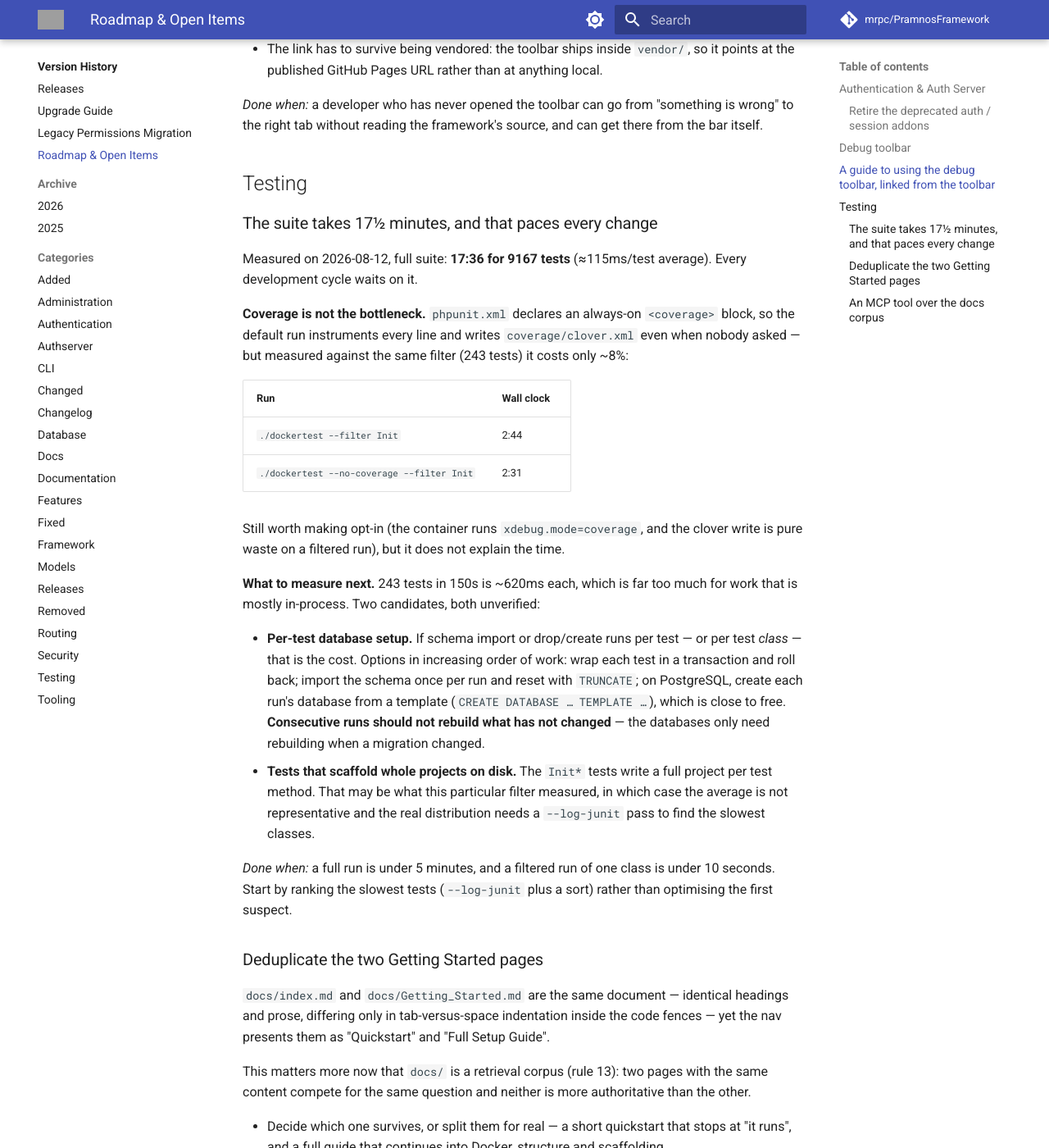
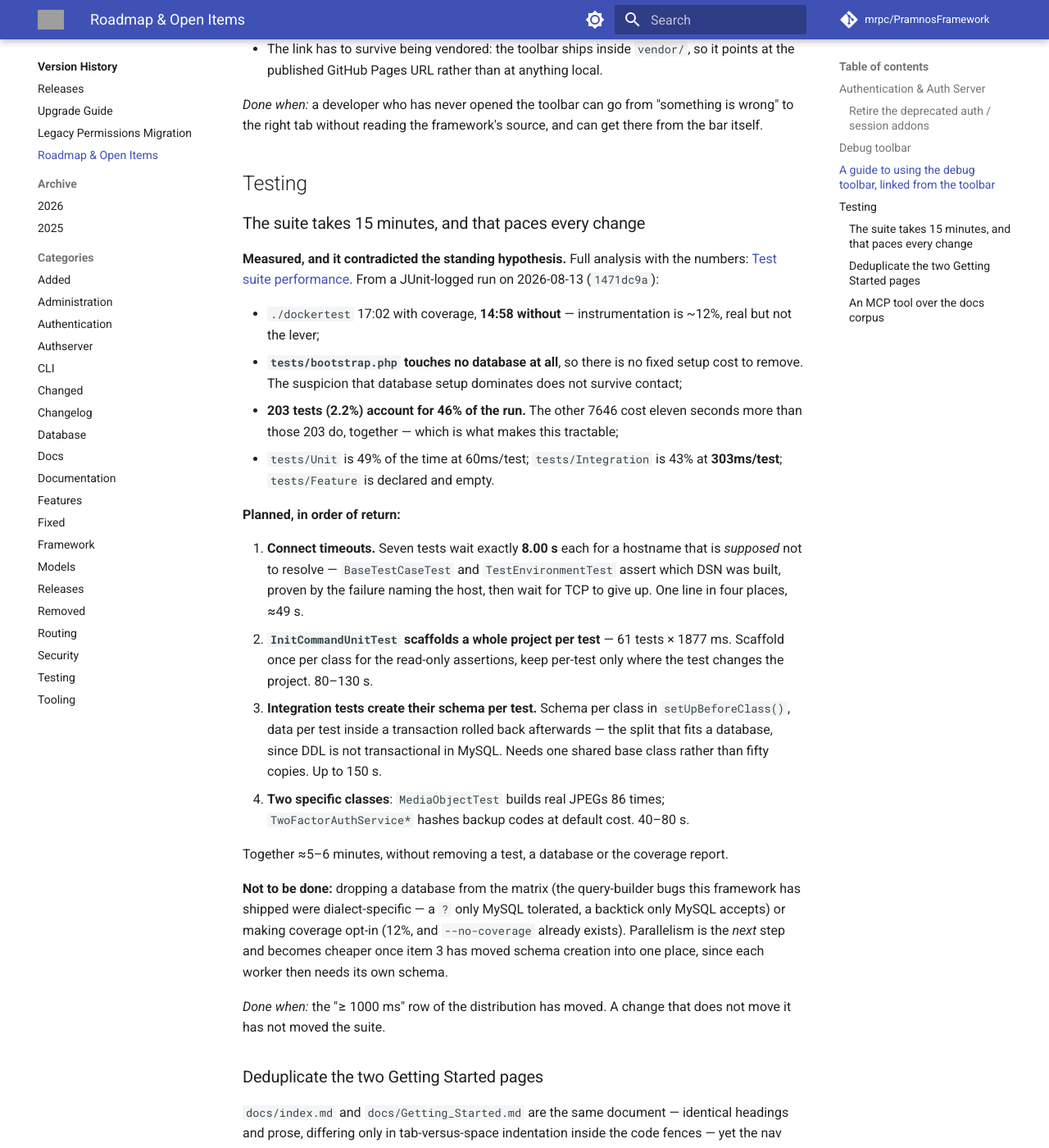
Before and after one commit to mrpc/PramnosFramework, an MkDocs documentation site: the page built from docs/Roadmap.md, in a window 1280 px wide and 1400 px high, scrolled down 1691 px. Shown: the whole window at 82% size. Built offline with MkDocs 1.6.1 and Material for MkDocs 9.7.7, drawn with Linux system fonts in a browser that asks for light colours; comment, search, counter and statistics services are not loaded; grey boxes are pictures that could not be loaded.

Commit message:
docs(testing): measure where the suite's fifteen minutes go
Measured rather than reasoned about, and the first thing the measurement did was
contradict the standing hypothesis in the Roadmap.

The Roadmap assumed database setup dominates, because the suite exercises MySQL,
PostgreSQL and TimescaleDB. It does not: tests/bootstrap.php touches no database at all —
constants and stubs, no DROP/CREATE, no migration run, no dump import — so there is no
fixed setup cost to remove. And half the time is in tests/Unit, which mostly has no
database (439s of 891s, at 60ms per test) while Integration is 43% at 303ms per test.
Coverage instrumentation is 12% (17:02 with, 14:58 without), real but not the lever.

The distribution is the finding: 203 tests — 2.2% of them — account for 46% of the run,
and the remaining 7646 cost eleven seconds more than those 203 do together. There is no
need to make the suite generally faster, only about two hundred specific tests.

The clearest single item: the slowest tests in the whole suite each take 8.00s to the
hundredth. A round 8.00 is not work, it is a timeout — those tests construct a PDO against
a hostname that is *supposed* not to resolve, because what they assert is which DSN was
built, and then the suite waits for TCP to give up. Seven of them, 56s. One line in four
places removes 49s without changing an assertion.

The plan, in order of return: connect timeouts (49s); InitCommandUnitTest scaffolding once
per class instead of 61 times (80-130s); integration schema per class with data per test in
a rolled-back transaction, which is the split that fits a database since DDL is not
transactional in MySQL (up to 150s); and two specific classes' fixtures and hash cost
(40-80s). Around five to six minutes, without removing a test, a database or the coverage
report.

Also recorded is what not to do, with the reason: not dropping a database from the matrix
(the query-builder bugs this framework has shipped were dialect-specific — a ? placeholder
only MySQL tolerated, a backtick only MySQL accepts, so the repetition is the test), not
making coverage opt-in, and not reaching for parallelism first — it is the right second
step and gets cheaper once schema creation lives in one place.

The Testing Guide gains the three habits that put a test in the expensive 2%, so the next
one written does not join them.

Full suite green: 9364 tests, 23364 assertions.

```diff
--- a/docs/Roadmap.md
+++ b/docs/Roadmap.md
@@ -78,42 +78,47 @@ from the bar itself.
 
 ## Testing
 
-### The suite takes 17½ minutes, and that paces every change
+### The suite takes 15 minutes, and that paces every change
 
-Measured on 2026-08-12, full suite: **17:36 for 9167 tests** (≈115ms/test average).
-Every development cycle waits on it.
+**Measured, and it contradicted the standing hypothesis.** Full analysis with the
+numbers: [Test suite performance](Pramnos_Test_Suite_Performance.md). From a
+JUnit-logged run on 2026-08-13 (`1471dc9a`):
 
-**Coverage is not the bottleneck.** `phpunit.xml` declares an always-on
-`<coverage>` block, so the default run instruments every line and writes
-`coverage/clover.xml` even when nobody asked — but measured against the same
-filter (243 tests) it costs only ~8%:
+- `./dockertest` 17:02 with coverage, **14:58 without** — instrumentation is ~12%, real
+  but not the lever;
+- **`tests/bootstrap.php` touches no database at all**, so there is no fixed setup cost
+  to remove. The suspicion that database setup dominates does not survive contact;
+- **203 tests (2.2%) account for 46% of the run.** The other 7646 cost eleven seconds
+  more than those 203 do, together — which is what makes this tractable;
+- `tests/Unit` is 49% of the time at 60ms/test; `tests/Integration` is 43% at
+  **303ms/test**; `tests/Feature` is declared and empty.
 
-| Run | Wall clock |
-|---|---|
-| `./dockertest --filter Init` | 2:44 |
-| `./dockertest --no-coverage --filter Init` | 2:31 |
+**Planned, in order of return:**
 
-Still worth making opt-in (the container runs `xdebug.mode=coverage`, and the
-clover write is pure waste on a filtered run), but it does not explain the time.
+1. **Connect timeouts.** Seven tests wait exactly **8.00 s** each for a hostname that is
+   *supposed* not to resolve — `BaseTestCaseTest` and `TestEnvironmentTest` assert which
+   DSN was built, proven by the failure naming the host, then wait for TCP to give up.
+   One line in four places, ≈49 s.
+2. **`InitCommandUnitTest` scaffolds a whole project per test** — 61 tests × 1877 ms.
+   Scaffold once per class for the read-only assertions, keep per-test only where the
+   test changes the project. 80–130 s.
+3. **Integration tests create their schema per test.** Schema per class in
+   `setUpBeforeClass()`, data per test inside a transaction rolled back afterwards — the
+   split that fits a database, since DDL is not transactional in MySQL. Needs one shared
+   base class rather than fifty copies. Up to 150 s.
+4. **Two specific classes**: `MediaObjectTest` builds real JPEGs 86 times;
+   `TwoFactorAuthService*` hashes backup codes at default cost. 40–80 s.
 
-**What to measure next.** 243 tests in 150s is ~620ms each, which is far too much
-for work that is mostly in-process. Two candidates, both unverified:
+Together ≈5–6 minutes, without removing a test, a database or the coverage report.
 
-- **Per-test database setup.** If schema import or drop/create runs per test — or
-  per test *class* — that is the cost. Options in increasing order of work: wrap
-  each test in a transaction and roll back; import the schema once per run and
-  reset with `TRUNCATE`; on PostgreSQL, create each run's database from a template
-  (`CREATE DATABASE … TEMPLATE …`), which is close to free. **Consecutive runs
-  should not rebuild what has not changed** — the databases only need rebuilding
-  when a migration changed.
-- **Tests that scaffold whole projects on disk.** The `Init*` tests write a full
-  project per test method. That may be what this particular filter measured, in
-  which case the average is not representative and the real distribution needs a
-  `--log-junit` pass to find the slowest classes.
+**Not to be done:** dropping a database from the matrix (the query-builder bugs this
+framework has shipped were dialect-specific — a `?` only MySQL tolerated, a backtick only
+MySQL accepts) or making coverage opt-in (12%, and `--no-coverage` already exists).
+Parallelism is the *next* step and becomes cheaper once item 3 has moved schema creation
+into one place, since each worker then needs its own schema.
 
-*Done when:* a full run is under 5 minutes, and a filtered run of one class is
-under 10 seconds. Start by ranking the slowest tests (`--log-junit` plus a sort)
-rather than optimising the first suspect.
+*Done when:* the "≥ 1000 ms" row of the distribution has moved. A change that does not
+move it has not moved the suite.
 
 ### Deduplicate the two Getting Started pages
 
--- a/mkdocs.yml
+++ b/mkdocs.yml
@@ -108,4 +108,5 @@ nav:
     - Console Commands: Pramnos_Console_Guide.md
     - Workers & Daemons: Pramnos_Workers_And_Daemons_Guide.md
     - Testing: Pramnos_Testing_Guide.md
+    - Test suite performance: Pramnos_Test_Suite_Performance.md
     - Debugging: Pramnos_Debugging_Guide.md
```
Also changed, not shown: docs/Pramnos_Test_Suite_Performance.md (added, +186 -0 lines), docs/Pramnos_Testing_Guide.md (+24 -0 lines), docs/version-history/posts/2026-08-14-where-the-suites-time-goes.md (added, +93 -0 lines).
